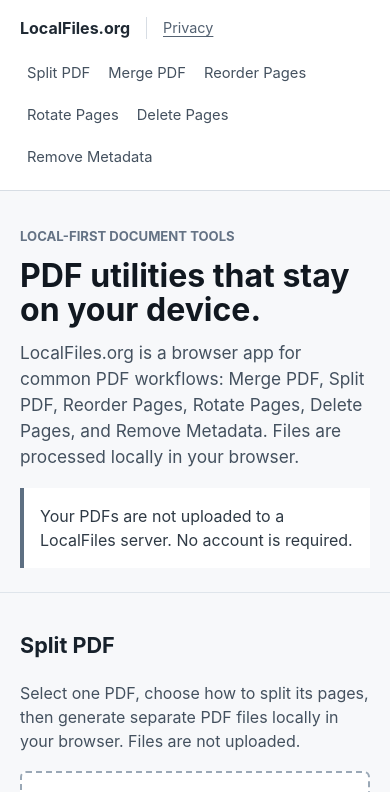
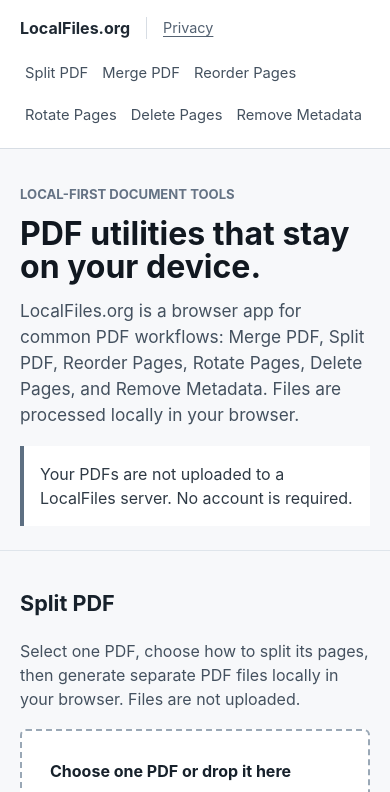
Before and after one commit to cfarmlett/LocalFiles, a React (Vite) app in the folder apps/web/: page / in a window 390 px wide. Shown: the top 792 px of the page. Built offline with nearby package versions, Linux system fonts and the light colour scheme.

Commit message:
fix(css): stabilize mobile tool nav wrapping

```diff
--- a/apps/web/src/styles.css
+++ b/apps/web/src/styles.css
@@ -655,7 +655,7 @@
   }
 
   .nav a {
-    padding-inline: 7px;
+    padding-inline: 5px;
   }
 
   .hero,
```
